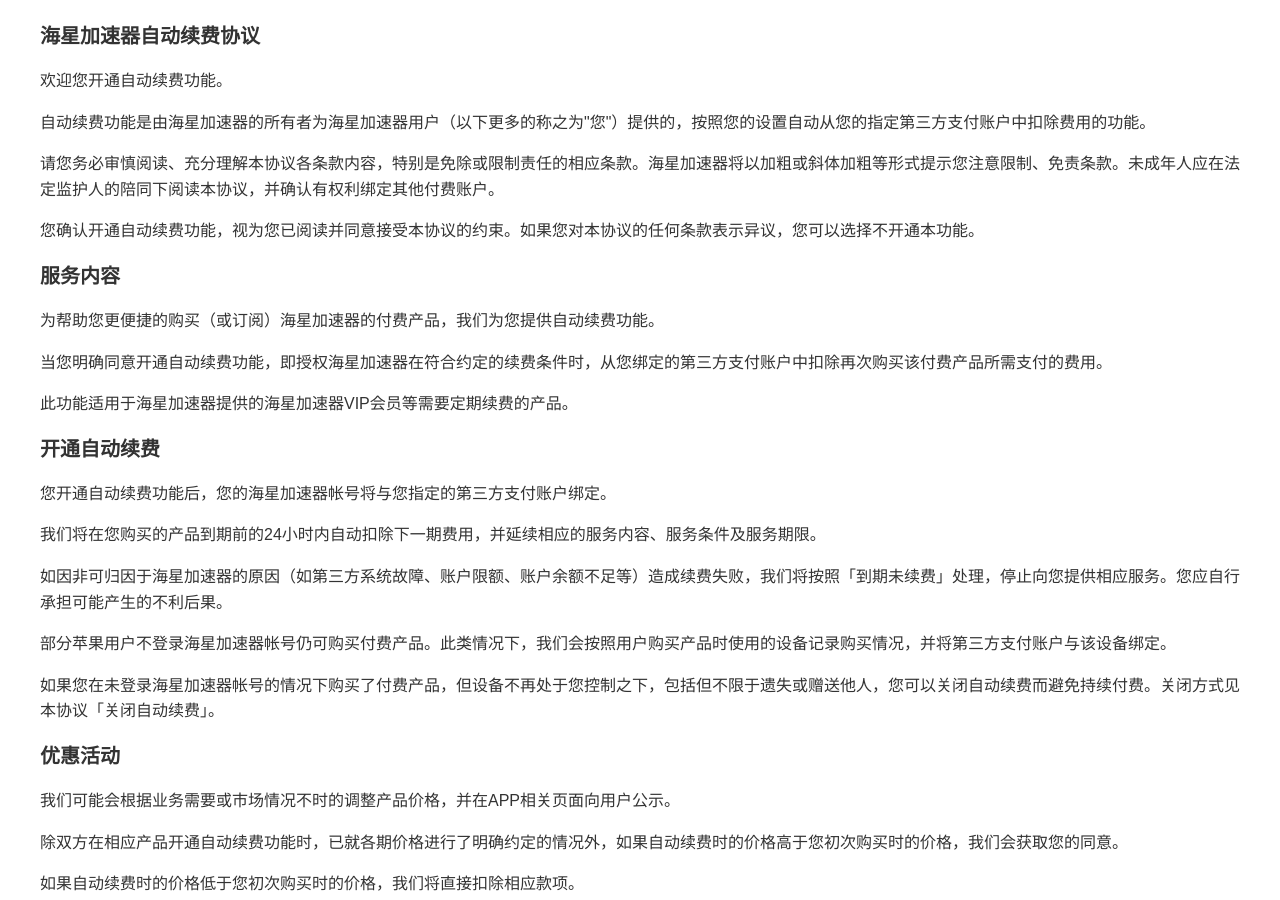
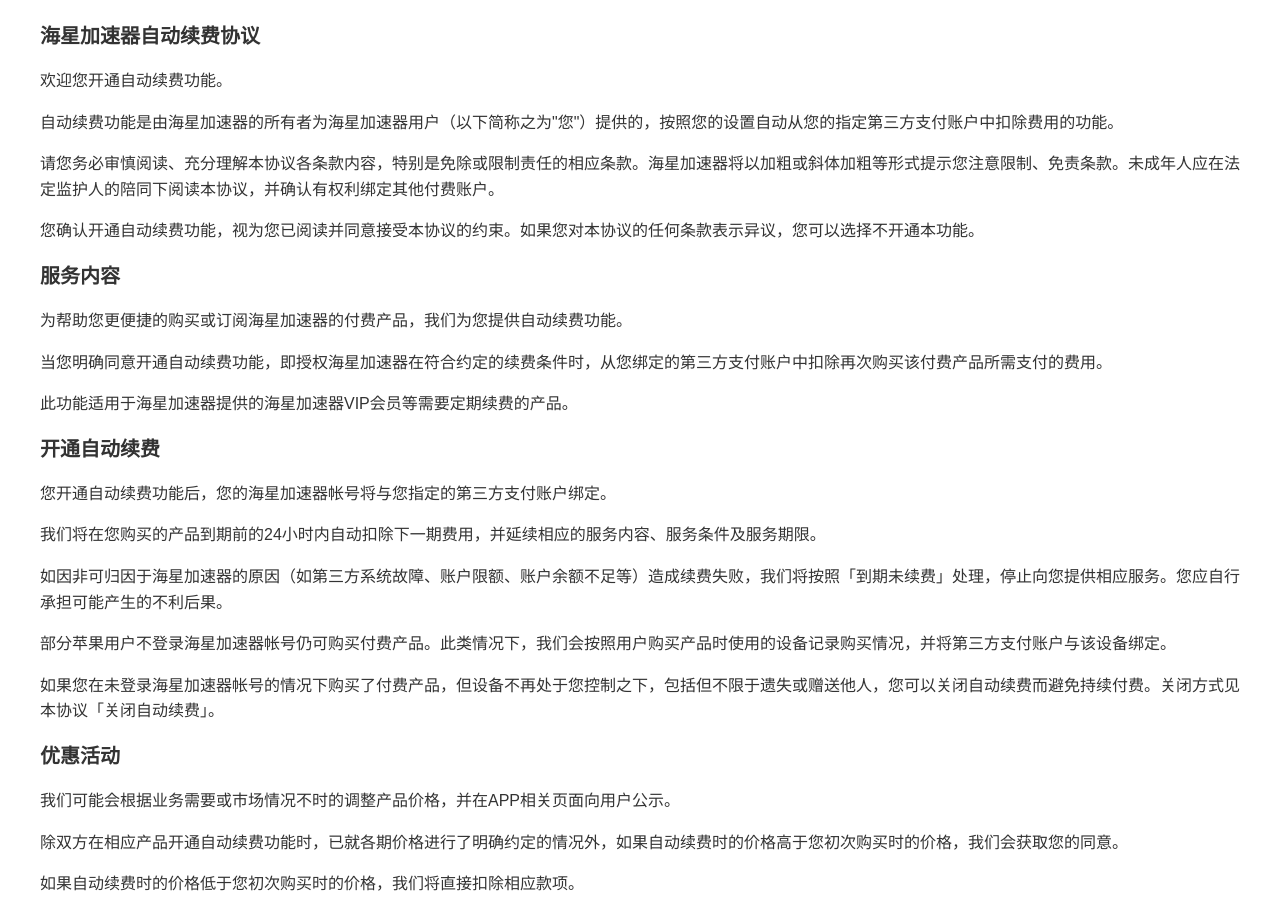
Before and after one commit to zxwksc/jianguo.github.io, a Jekyll site: the page agreement.html, which Jekyll copies as it is, in a window 1280 px wide and 900 px high. Built offline with Jekyll 4.4.1, drawn with Linux system fonts in a browser that asks for light colours.

Commit message:
Update agreement.html

```diff
--- a/agreement.html
+++ b/agreement.html
@@ -55,13 +55,13 @@
     <h4>海星加速器自动续费协议</h4>
 
     <p>欢迎您开通自动续费功能。</p>
-    <p>自动续费功能是由海星加速器的所有者为海星加速器用户（以下更多的称之为"您"）提供的，按照您的设置自动从您的指定第三方支付账户中扣除费用的功能。</p>
+    <p>自动续费功能是由海星加速器的所有者为海星加速器用户（以下简称之为"您"）提供的，按照您的设置自动从您的指定第三方支付账户中扣除费用的功能。</p>
     <p>请您务必审慎阅读、充分理解本协议各条款内容，特别是免除或限制责任的相应条款。海星加速器将以加粗或斜体加粗等形式提示您注意限制、免责条款。未成年人应在法定监护人的陪同下阅读本协议，并确认有权利绑定其他付费账户。</p>
     <p>您确认开通自动续费功能，视为您已阅读并同意接受本协议的约束。如果您对本协议的任何条款表示异议，您可以选择不开通本功能。</p>
 
     <h4>服务内容</h4>
 
-    <p>为帮助您更便捷的购买（或订阅）海星加速器的付费产品，我们为您提供自动续费功能。</p>
+    <p>为帮助您更便捷的购买或订阅海星加速器的付费产品，我们为您提供自动续费功能。</p>
     <p>当您明确同意开通自动续费功能，即授权海星加速器在符合约定的续费条件时，从您绑定的第三方支付账户中扣除再次购买该付费产品所需支付的费用。</p>
     <p>此功能适用于海星加速器提供的海星加速器VIP会员等需要定期续费的产品。</p>
 
```
